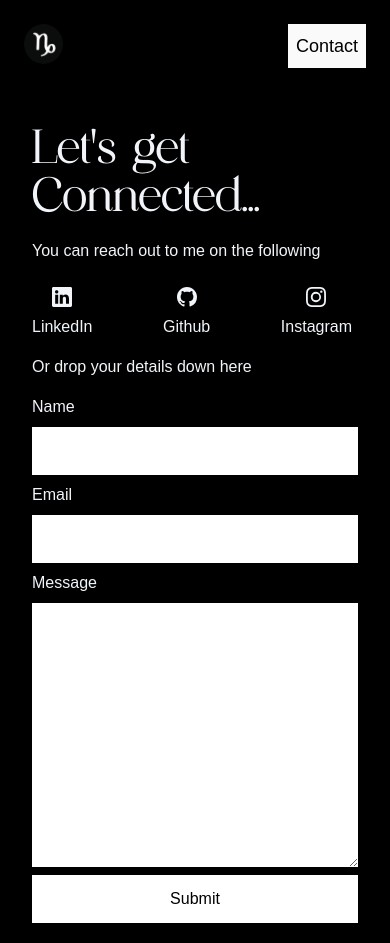
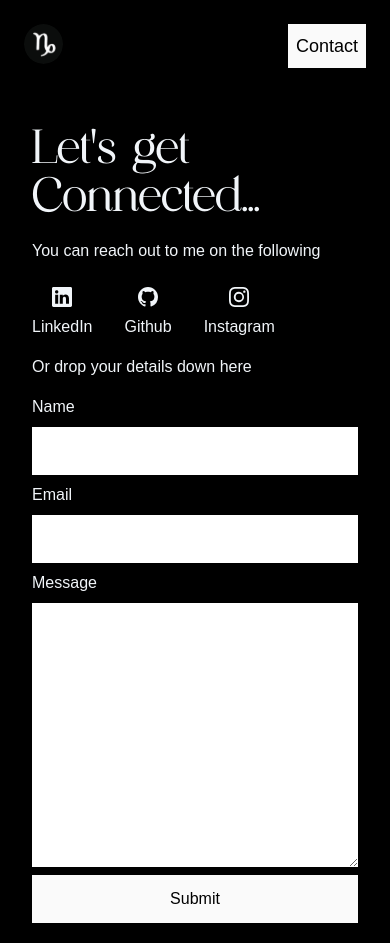
Before and after one commit to jveer634/jveer634, a React (Vite) app: page /contact in a window 390 px wide. Built offline with nearby package versions, Linux system fonts and the light colour scheme.

Commit message:
bug: fixed responsive issues

```diff
--- a/src/components/Contact.tsx
+++ b/src/components/Contact.tsx
@@ -36,7 +36,7 @@ const Contact = () => {
                     Let's get Connected...
                 </h1>
                 <h4> You can reach out to me on the following </h4>
-                <div className=" flex justify-between w-80">
+                <div className=" flex justify-start gap-8 w-full">
                     <Link
                         to="https://www.linkedin.com/in/jveernalam/"
                         className="inline-block "
@@ -82,7 +82,10 @@ const Contact = () => {
                         cols={30}
                         rows={10}
                     />
-                    <input type="submit" className="p-3  bg-white text-black" />
+                    <input
+                        type="submit"
+                        className="p-3 bg-neutral-50 text-black"
+                    />
                 </form>
             </section>
         </div>
```
